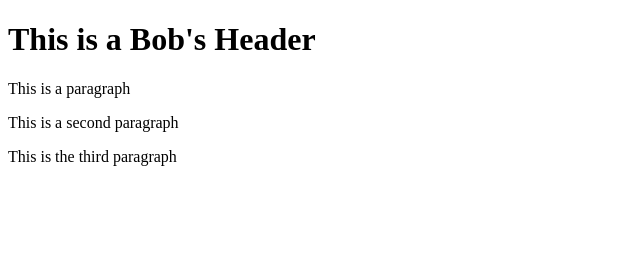
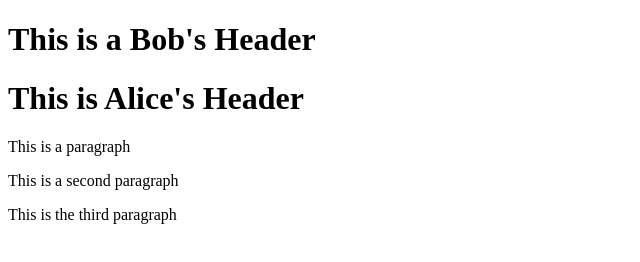
Before and after one commit to robertdrucker/git-test, a website: page index.html in a window 1280 px wide. Shown: the whole page, without its empty margins (0-640 px from the left). Drawn offline with Linux system fonts and the light colour scheme.

Commit message:
Alice adding her name to header

```diff
--- a/index.html
+++ b/index.html
@@ -7,7 +7,11 @@
     <title>Basic Git Commands</title>
 </head>
 <body>
+
     <h1>This is a Bob's Header</h1>
+
+    <h1>This is Alice's Header</h1>
+
     <p>This is a paragraph</p>
     <p>This is a second paragraph</p>
     <p>This is the third paragraph</p>
```
